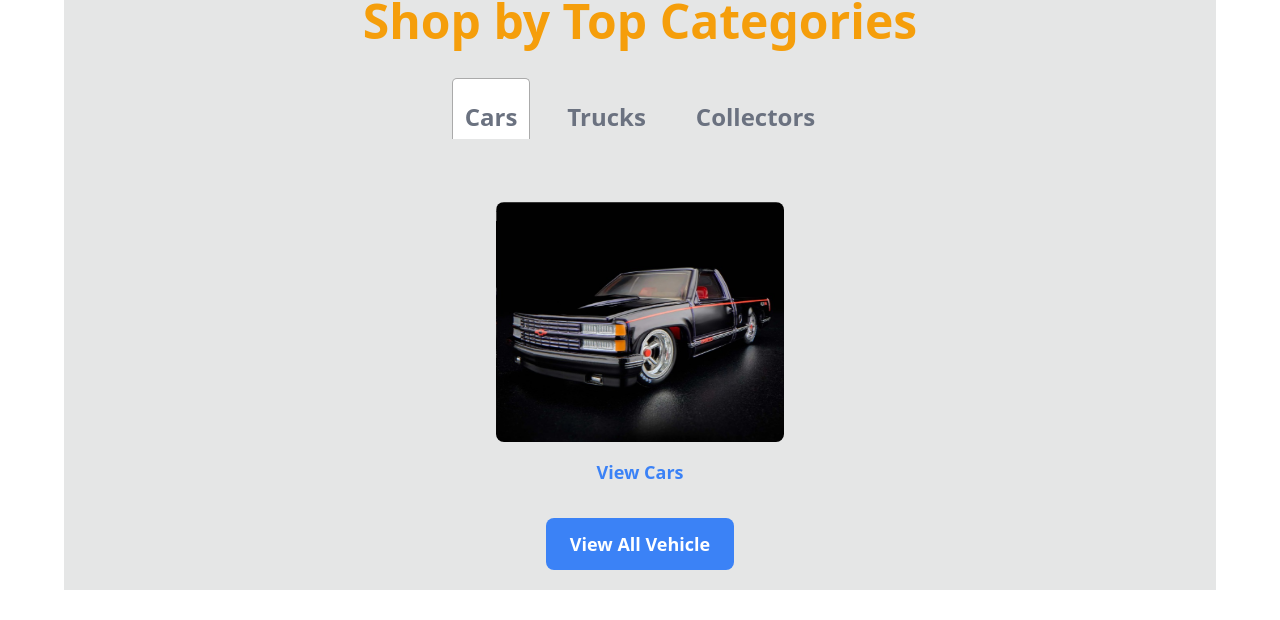
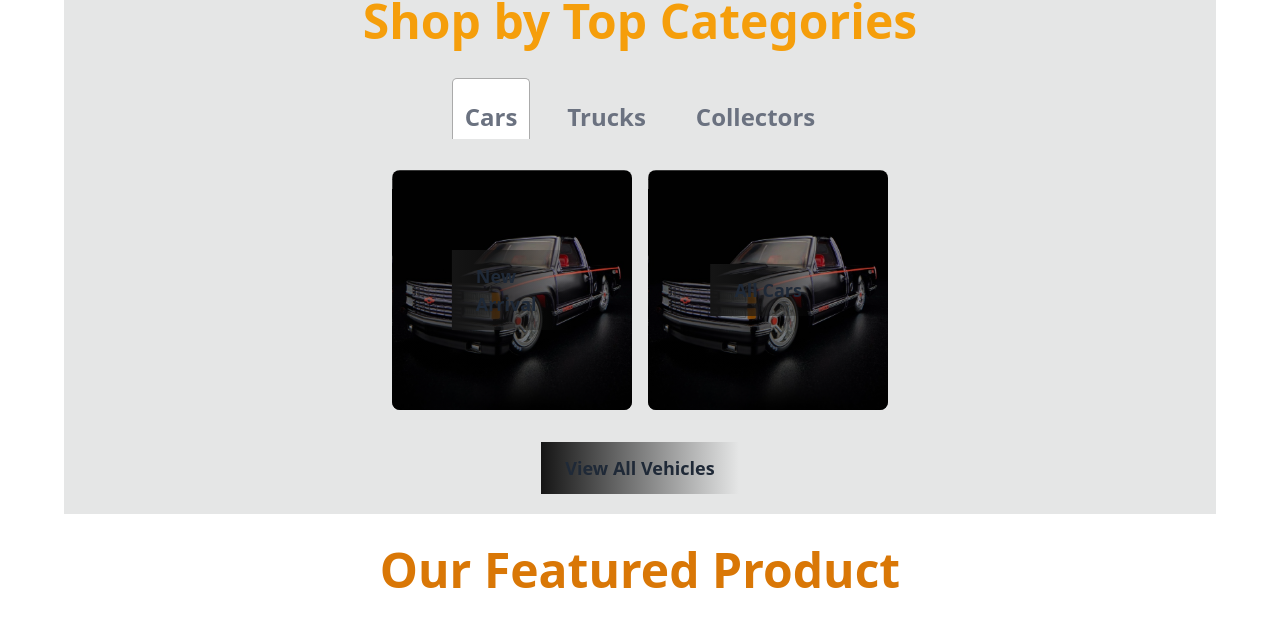
Before and after one commit to mohsin6862/kids-vehicle-zone, a React (Vite) app: page / in a window 1280 px wide. Shown: the part 1409-2029 px from the top of the page. Built offline with nearby package versions, Linux system fonts and the light colour scheme; no server answers.

Commit message:
Shop by category updated

```diff
--- a/src/Pages/Home/ShopByCategory/ShopByCategory.jsx
+++ b/src/Pages/Home/ShopByCategory/ShopByCategory.jsx
@@ -53,57 +53,111 @@ const ShopByCategory = () => {
           </TabList>
 
           <TabPanel className='w-full flex justify-center'>
-            <div className='flex flex-col items-center'>
+            <div className='grid grid-cols-2 gap-4 mt-8'>
               <div className='relative'>
                 <img
-                  className='w-72 h-60 rounded-lg hover:scale-105 transition-all duration-300 mt-6 sm:mt-16'
+                  className='w-full h-60 rounded-lg hover:scale-105 transition-all duration-300'
                   src={car}
                   alt=''
                 />
-                <div className='absolute top-0 left-0 right-0 bottom-0 bg-blue-500 bg-opacity-30 opacity-0 hover:opacity-100 transition-all duration-300 rounded-lg'></div>
+                <div className='absolute top-0 left-0 right-0 bottom-0 rounded-lg'>
+                  <div className='bg-gradient-to-b from-transparent to-black opacity-70 h-full rounded-lg'></div>
                 </div>
                 <Link
                   to='/cars'
-                className='mt-4 text-lg font-semibold text-blue-500 hover:text-blue-700'
+                  className='absolute top-1/2 left-1/2 transform -translate-x-1/2 -translate-y-1/2 px-6 py-3 text-lg font-semibold  bg-gradient-to-r from-[#151515] to-[rgba(21, 21, 21, 0) '
                 >
-                View Cars
+                  New Arrival
                 </Link>
+              </div>
+              <div className='relative'>
+                <img
+                  className='w-full h-60 rounded-lg hover:scale-105 transition-all duration-300'
+                  src={car}
+                  alt=''
+                />
+                <div className='absolute top-0 left-0 right-0 bottom-0 rounded-lg'>
+                  <div className='bg-gradient-to-b from-transparent to-black opacity-70 h-full rounded-lg'></div>
+                </div>
+                <Link
+                  to='/allvehicles'
+                  className='absolute top-1/2 left-1/2 transform -translate-x-1/2 -translate-y-1/2 px-6 py-3 text-lg font-semibold  bg-gradient-to-r from-[#151515] to-[rgba(21, 21, 21, 0) '
+                >
+                  All Cars
+                </Link>
+              </div>
             </div>
           </TabPanel>
           <TabPanel className='flex justify-center'>
-            <div className='flex flex-col items-center'>
+            <div className='grid grid-cols-2 gap-4 mt-8'>
               <div className='relative'>
                 <img
-                  className='w-72 h-60 rounded-lg hover:scale-105 transition-all duration-300 mt-6 sm:mt-16'
+                  className='w-full h-60 rounded-lg hover:scale-105 transition-all duration-300'
                   src={truck}
                   alt=''
                 />
-                <div className='absolute top-0 left-0 right-0 bottom-0 bg-blue-500 bg-opacity-30 opacity-0 hover:opacity-100 transition-all duration-300 rounded-lg'></div>
+                <div className='absolute top-0 left-0 right-0 bottom-0 rounded-lg'>
+                  <div className='bg-gradient-to-b from-transparent to-black opacity-70 h-full rounded-lg'></div>
                 </div>
                 <Link
                   to='/trucks'
-                className='mt-4 text-lg font-semibold text-blue-500 hover:text-blue-700'
+                  className='absolute top-1/2 left-1/2 transform -translate-x-1/2 -translate-y-1/2 px-6 py-3 text-lg font-semibold  bg-gradient-to-r from-[#151515] to-[rgba(21, 21, 21, 0) '
                 >
-                View Trucks
+                 New Arrival
                 </Link>
+              </div>
+              <div className='relative'>
+                <img
+                  className='w-full h-60 rounded-lg hover:scale-105 transition-all duration-300'
+                  src={truck}
+                  alt=''
+                />
+                <div className='absolute top-0 left-0 right-0 bottom-0 rounded-lg'>
+                  <div className='bg-gradient-to-b from-transparent to-black opacity-70 h-full rounded-lg'></div>
+                </div>
+                <Link
+                  to='/allvehicles'
+                  className='absolute top-1/2 left-1/2 transform -translate-x-1/2 -translate-y-1/2 px-6 py-3 text-lg font-semibold  bg-gradient-to-r from-[#151515] to-[rgba(21, 21, 21, 0) '
+                >
+                  All Trucks
+                </Link>
+              </div>
             </div>
           </TabPanel>
           <TabPanel className='flex justify-center'>
-            <div className='flex flex-col items-center'>
+            <div className='grid grid-cols-2 gap-4 mt-8'>
               <div className='relative'>
                 <img
-                  className='w-72 h-60 rounded-lg hover:scale-105 transition-all duration-300 mt-6 sm:mt-16'
+                  className='w-full h-60 rounded-lg hover:scale-105 transition-all duration-300'
                   src={collector}
                   alt=''
                 />
-                <div className='absolute top-0 left-0 right-0 bottom-0 bg-blue-500 bg-opacity-30 opacity-0 hover:opacity-100 transition-all duration-300 rounded-lg'></div>
+                <div className='absolute top-0 left-0 right-0 bottom-0 rounded-lg'>
+                  <div className='bg-gradient-to-b from-transparent to-black opacity-70 h-full rounded-lg'></div>
                 </div>
                 <Link
                   to='/collectors'
-                className='mt-4 text-lg font-semibold text-blue-500 hover:text-blue-700'
+                  className='absolute top-1/2 left-1/2 transform -translate-x-1/2 -translate-y-1/2 px-6 py-3 text-lg font-semibold  bg-gradient-to-r from-[#151515] to-[rgba(21, 21, 21, 0) '
                 >
-                View Collectors
+                 New Arrival
                 </Link>
+              </div>
+              <div className='relative'>
+                <img
+                  className='w-full h-60 rounded-lg hover:scale-105 transition-all duration-300'
+                  src={collector}
+                  alt=''
+                />
+                <div className='absolute top-0 left-0 right-0 bottom-0 rounded-lg'>
+                  <div className='bg-gradient-to-b from-transparent to-black opacity-70 h-full rounded-lg'></div>
+                </div>
+                <Link
+                  to='/allvehicles'
+                  className='absolute top-1/2 left-1/2 transform -translate-x-1/2 -translate-y-1/2 px-6 py-3 text-lg font-semibold  bg-gradient-to-r from-[#151515] to-[rgba(21, 21, 21, 0) '
+                >
+                  All Collectors
+                </Link>
+              </div>
             </div>
           </TabPanel>
         </Tabs>
@@ -114,9 +168,9 @@ const ShopByCategory = () => {
       <div className='flex justify-center mt-8'>
         <Link
           to='/allvehicles'
-          className='px-6 py-3 text-lg font-semibold text-white bg-blue-500 rounded-lg hover:bg-blue-600'
+          className='px-6 py-3 text-lg font-semibold  bg-gradient-to-r from-[#151515] to-[rgba(21, 21, 21, 0) '
         >
-          View All Vehicle
+          View All Vehicles
         </Link>
       </div>
     </div>
```
Also changed, not shown: src/assets/image/tesla_roadster_sports_car.jpg (added). Lines whose indentation alone changed are shown as unchanged.
